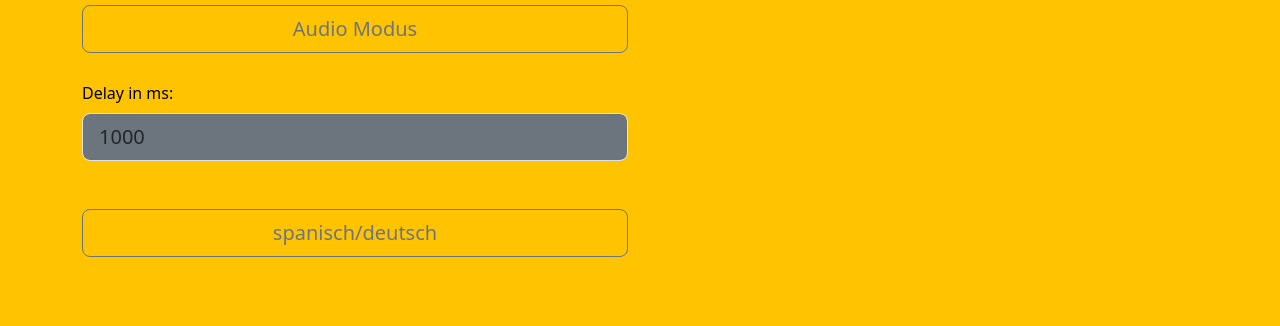
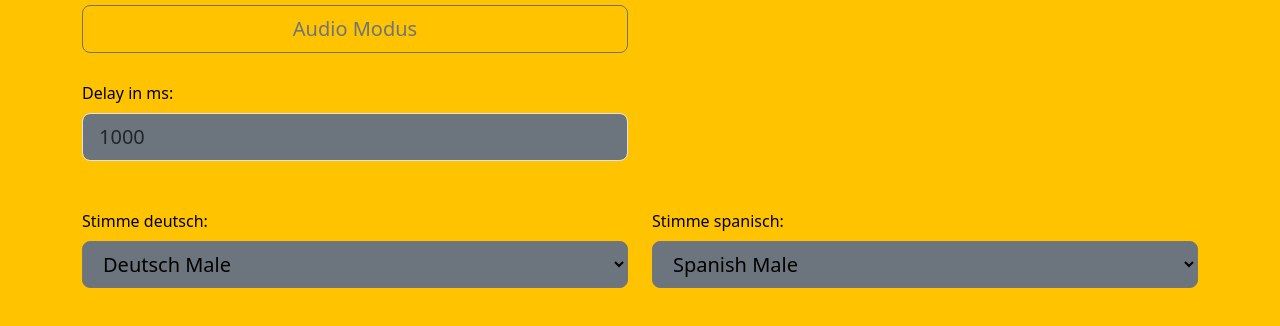
Before and after one commit to eurostar77/eurostar77.github.io, a plain HTML site: page einstellungen.html in a window 1280 px wide. Shown: the part 274-600 px from the top of the page. Drawn offline with nearby package versions, Linux system fonts and the light colour scheme.

Commit message:
Update einstellungen.html

```diff
--- a/einstellungen.html
+++ b/einstellungen.html
@@ -55,11 +55,31 @@
 				</div>
 			</div>
 			<div class="row mb-2">
+				<div class="col-lg-6 col-md-8 col-sm-12 d-grid mb-3">
+					<label for="voice-german" class="form-label">Stimme deutsch:</label>
+					<select class="voice-select form-select-lg bg-secondary" id="voice-german">
+						<option value="Deutsch Male">Deutsch Male</option>
+						<option value="Deutsch Female">Deutsch Female</option>
+					</select>
+				</div>
+				<div class="col-lg-6 col-md-8 col-sm-12 d-grid mb-3">
+					<label for="voice-spanish" class="form-label">Stimme spanisch:</label>
+					<select class="voice-select form-select-lg bg-secondary" id="voice-spanish">
+						<option value="Spanish Male">Spanish Male</option>
+						<option value="Spanish Female">Spanish Female</option>
+						<option value="Spanish Latin American Male">Spanish Latin American Male</option>
+					</select>
+				</div>
+
+				<!-- Random Voice, pitch,  -->
+
+			</div>
+<!-- 			<div class="row mb-2">
 				<div class="text-start col-lg-6 col-md-8 col-sm-12 d-grid">
 					<input type="checkbox" class="btn-check" id="btn-direction" autocomplete="off">
 					<label class="btn btn-outline-secondary btn-lg" for="btn-direction">spanisch/deutsch</label><br>
 				</div>
-			</div>
+			</div> -->
 		</div>
 	</main>
 
```
